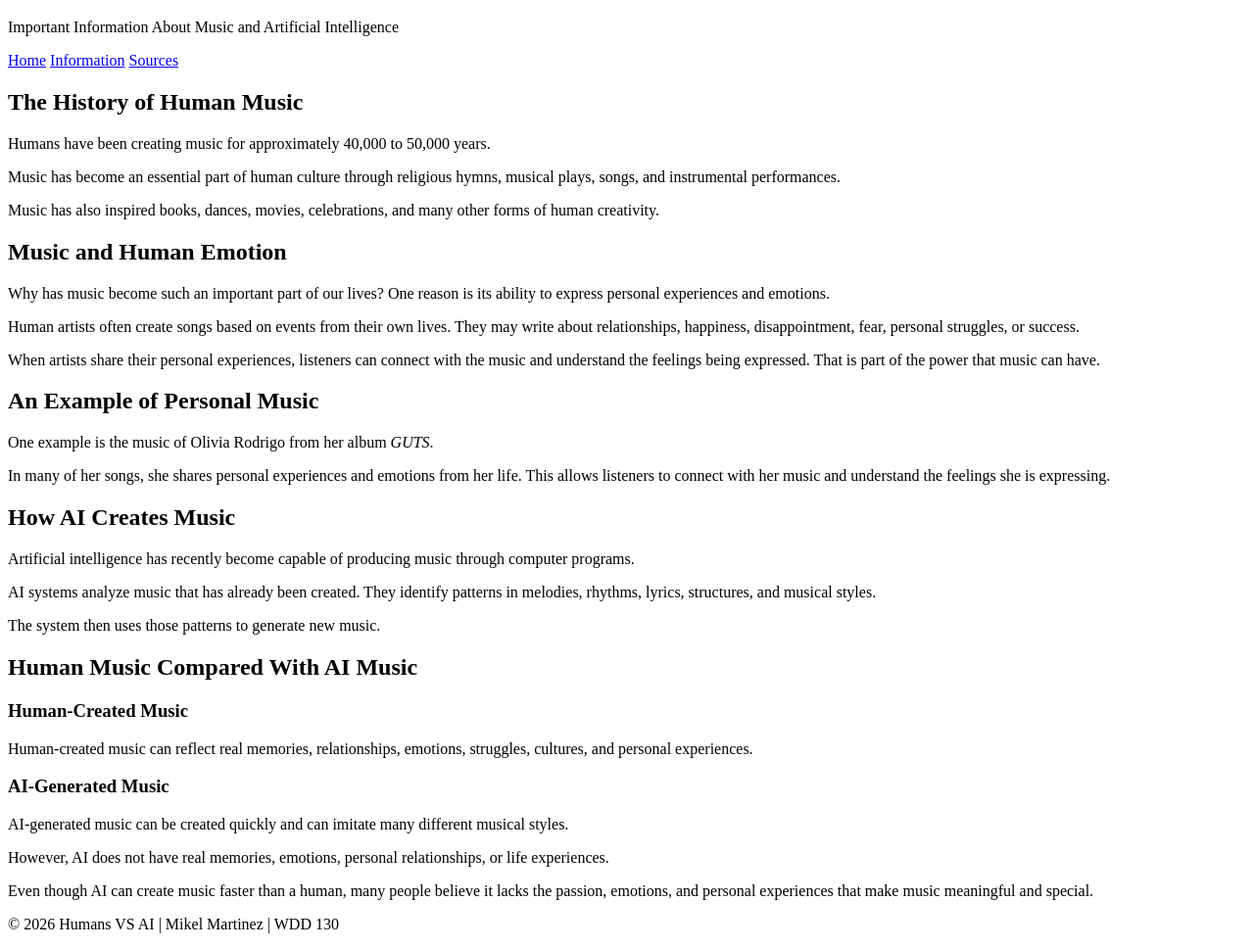
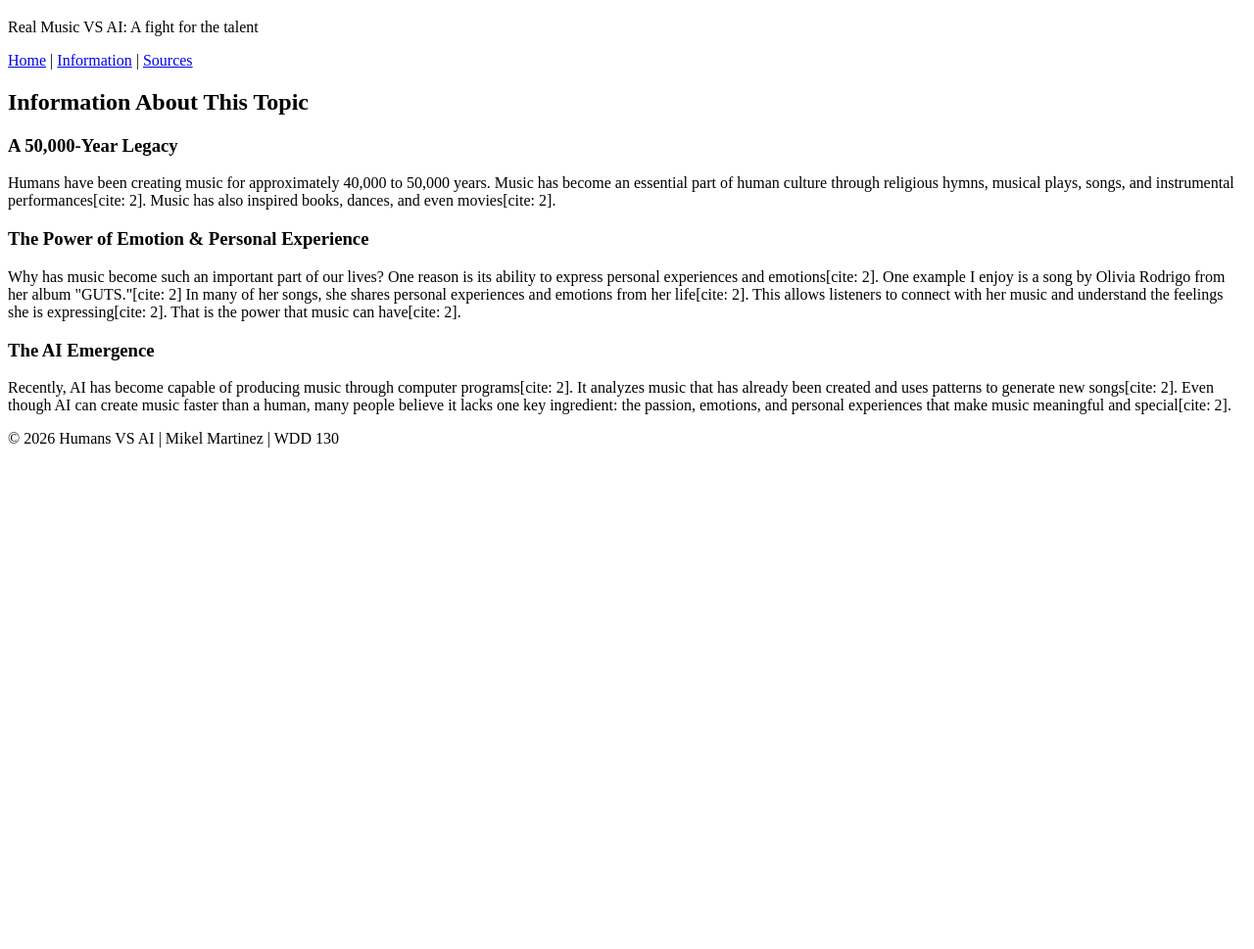
Before and after one commit to ryanlakers2010/wdd130-martinez, a plain HTML site: page info.html in a window 1280 px wide. Shown: the part 61-1030 px from the top of the page at 98% size. After the commit the page ends 800 px from the top, so only its background shows below. Drawn offline with Linux system fonts and the light colour scheme.

Commit message:
Revise info.html with new content and styles
Updated the title and stylesheet link in the HTML file. Added new sections discussing the history of human music and the emergence of AI-generated music.

```diff
--- a/info.html
+++ b/info.html
@@ -3,145 +3,38 @@
 <head>
     <meta charset="UTF-8">
     <meta name="viewport" content="width=device-width, initial-scale=1.0">
-
-    <meta
-        name="description"
-        content="Information about human-created music and AI-generated music."
-    >
-
-    <meta name="author" content="Mikel Martinez">
-
-    <title>Information | Humans VS AI</title>
-
-    <link rel="stylesheet" href="style3.css">
+    <title>Information - Humans VS AI</title>
+    <link rel="stylesheet" href="style.css">
 </head>
-
 <body>
 
     <header>
         <h1>Humans VS AI</h1>
-        <p>Important Information About Music and Artificial Intelligence</p>
-
+        <p class="slogan">Real Music VS AI: A fight for the talent</p>
         <nav>
-            <a href="index.html">Home</a>
-            <a href="information.html">Information</a>
+            <a href="index.html">Home</a> |
+            <a href="info.html" style="text-decoration: underline;">Information</a> |
             <a href="sources.html">Sources</a>
         </nav>
     </header>
 
-    <main class="container">
+    <div class="container">
+        <section>
+            <h2>Information About This Topic</h2>
 
-        <section id="history">
-            <h2>The History of Human Music</h2>
+            <h3>A 50,000-Year Legacy</h3>
+            <p>Humans have been creating music for approximately 40,000 to 50,000 years. Music has become an essential part of human culture through religious hymns, musical plays, songs, and instrumental performances[cite: 2]. Music has also inspired books, dances, and even movies[cite: 2].</p>
 
-            <p>
-                Humans have been creating music for approximately 40,000 to
-                50,000 years.
-            </p>
+            <h3>The Power of Emotion & Personal Experience</h3>
+            <p>Why has music become such an important part of our lives? One reason is its ability to express personal experiences and emotions[cite: 2]. One example I enjoy is a song by Olivia Rodrigo from her album "GUTS."[cite: 2] In many of her songs, she shares personal experiences and emotions from her life[cite: 2]. This allows listeners to connect with her music and understand the feelings she is expressing[cite: 2]. That is the power that music can have[cite: 2].</p>
 
-            <p>
-                Music has become an essential part of human culture through
-                religious hymns, musical plays, songs, and instrumental
-                performances.
-            </p>
-
-            <p>
-                Music has also inspired books, dances, movies, celebrations,
-                and many other forms of human creativity.
-            </p>
+            <h3>The AI Emergence</h3>
+            <p>Recently, AI has become capable of producing music through computer programs[cite: 2]. It analyzes music that has already been created and uses patterns to generate new songs[cite: 2]. Even though AI can create music faster than a human, many people believe it lacks one key ingredient: the passion, emotions, and personal experiences that make music meaningful and special[cite: 2].</p>
         </section>
-
-        <section id="emotion">
-            <h2>Music and Human Emotion</h2>
-
-            <p>
-                Why has music become such an important part of our lives? One
-                reason is its ability to express personal experiences and
-                emotions.
-            </p>
-
-            <p>
-                Human artists often create songs based on events from their own
-                lives. They may write about relationships, happiness,
-                disappointment, fear, personal struggles, or success.
-            </p>
-
-            <p>
-                When artists share their personal experiences, listeners can
-                connect with the music and understand the feelings being
-                expressed. That is part of the power that music can have.
-            </p>
-        </section>
-
-        <section id="artist-example">
-            <h2>An Example of Personal Music</h2>
-
-            <p>
-                One example is the music of Olivia Rodrigo from her album
-                <em>GUTS</em>.
-            </p>
-
-            <p>
-                In many of her songs, she shares personal experiences and
-                emotions from her life. This allows listeners to connect with
-                her music and understand the feelings she is expressing.
-            </p>
-        </section>
-
-        <section id="ai-music">
-            <h2>How AI Creates Music</h2>
-
-            <p>
-                Artificial intelligence has recently become capable of
-                producing music through computer programs.
-            </p>
-
-            <p>
-                AI systems analyze music that has already been created. They
-                identify patterns in melodies, rhythms, lyrics, structures,
-                and musical styles.
-            </p>
-
-            <p>
-                The system then uses those patterns to generate new music.
-            </p>
-        </section>
-
-        <section id="comparison">
-            <h2>Human Music Compared With AI Music</h2>
-
-            <h3>Human-Created Music</h3>
-
-            <p>
-                Human-created music can reflect real memories, relationships,
-                emotions, struggles, cultures, and personal experiences.
-            </p>
-
-            <h3>AI-Generated Music</h3>
-
-            <p>
-                AI-generated music can be created quickly and can imitate many
-                different musical styles.
-            </p>
-
-            <p>
-                However, AI does not have real memories, emotions, personal
-                relationships, or life experiences.
-            </p>
-
-            <p>
-                Even though AI can create music faster than a human, many
-                people believe it lacks the passion, emotions, and personal
-                experiences that make music meaningful and special.
-            </p>
-        </section>
-
-    </main>
+    </div>
 
     <footer>
-        <p>
-            &copy; 2026 Humans VS AI | Mikel Martinez | WDD 130
-        </p>
+        <p>&copy; 2026 Humans VS AI | Mikel Martinez | WDD 130</p>
     </footer>
 
 </body>
```
